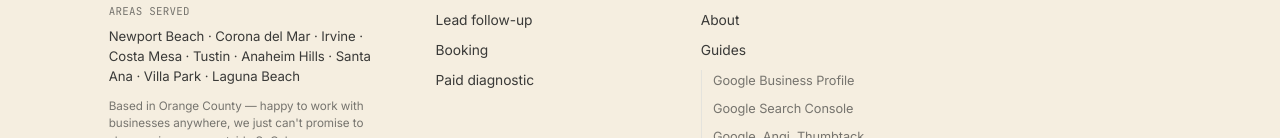
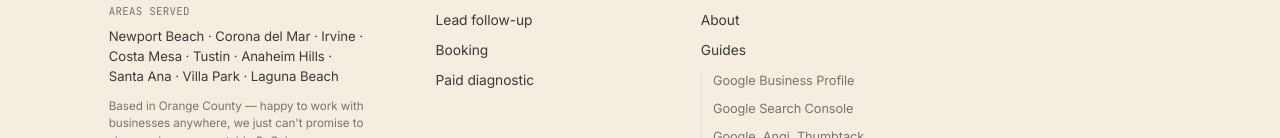
Before and after one commit to frontieragency/c5-ventures, a website: page index.html in a window 1280 px wide. Shown: the part 7502-7640 px from the top of the page. Drawn offline with nearby package versions, Linux system fonts and the light colour scheme.

Commit message:
Prevent "Santa Ana" from splitting across lines in footer
The areas-served list was wrapping mid-name at some widths. Added
whitespace-nowrap to keep "Santa Ana" together as one unit.

```diff
--- a/index.html
+++ b/index.html
@@ -633,7 +633,7 @@
               <a href="/areas/costa-mesa-ca.html" class="text-ink2 transition-colors hover:text-ink">Costa Mesa</a> ·
               <a href="/areas/tustin-ca.html" class="text-ink2 transition-colors hover:text-ink">Tustin</a> ·
               <a href="/areas/anaheim-ca.html" class="text-ink2 transition-colors hover:text-ink">Anaheim Hills</a> ·
-              <a href="/areas/santa-ana-ca.html" class="text-ink2 transition-colors hover:text-ink">Santa Ana</a> ·
+              <a href="/areas/santa-ana-ca.html" class="whitespace-nowrap text-ink2 transition-colors hover:text-ink">Santa Ana</a> ·
               <a href="/areas/villa-park-ca.html" class="text-ink2 transition-colors hover:text-ink">Villa Park</a> ·
               <a href="/areas/laguna-beach-ca.html" class="text-ink2 transition-colors hover:text-ink">Laguna Beach</a>
             </p>
```
